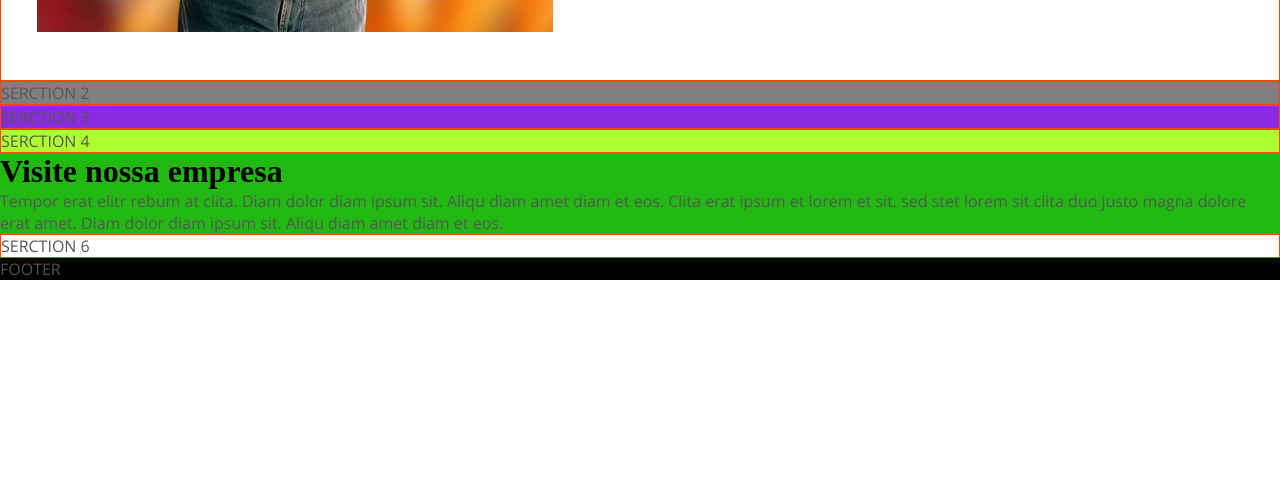
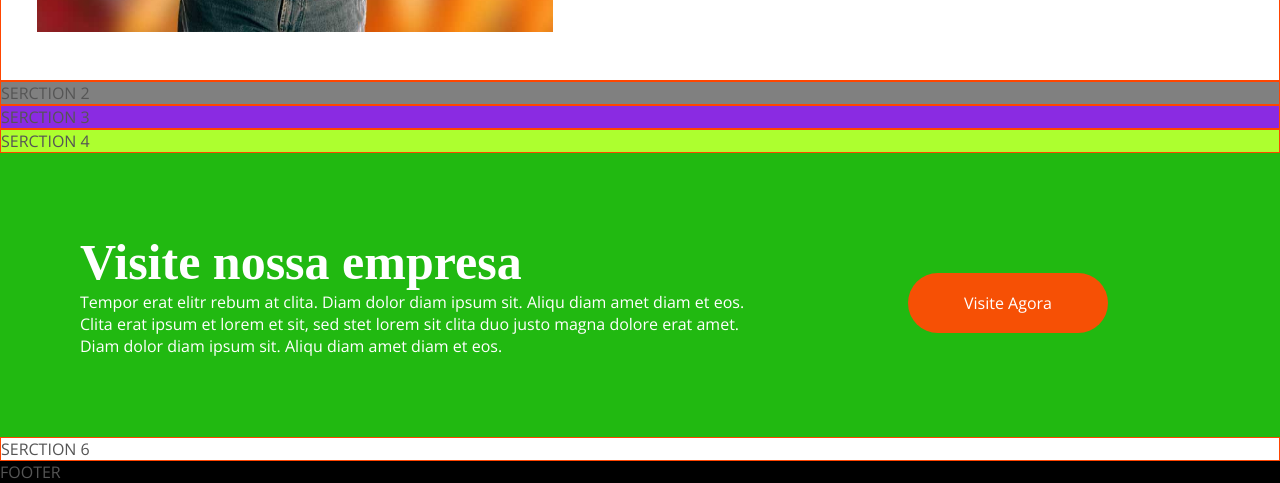
Before and after one commit to silvia-moreira/digital-college-fs11-projeto2023.1, a plain HTML site: page index.html in a window 1280 px wide. Shown: the part 700-1183 px from the top of the page. Before the commit the page ends 980 px from the top, so only its background shows below. Drawn offline with nearby package versions, Linux system fonts and the light colour scheme.

Commit message:
estilizando sessão 5

```diff
--- a/css/css silvia/style-silvia.css
+++ b/css/css silvia/style-silvia.css
@@ -1,4 +1,47 @@
+.section5-container {
+    display: flex;
+    flex-direction: row;
+    justify-content: center;
+    background-color: #21B911;
+    padding-top: 80px;
+    padding-bottom: 80px;
+    padding-left: 40px;
+    padding-right: 30px;
+}
+
 .article5-content {
-    background-color: #21B911 ;
+    color: white;
+    width: 60%;
+    font-size: 25px;
+    padding-left: 40px;
+}
 
+.article5-content p {
+    color: white;
 }
+
+.article5-content h1 {
+    font-weight: 700;
+}
+
+.article5-button {
+    display: flex;
+    width: 40%;
+    align-items: center;
+    justify-content: center;
+}
+
+.botao-visite {
+    background-color: #f65005;
+    margin: 16px 0px 0px;
+    padding: 10px;
+    font-size: 1rem;
+    font-family: 'Open Sans', sans-serif;
+    font-weight: 200;
+    border: 0px;
+    color: #ffff;
+    border-radius: 30px;
+    width: 200px;
+    height: 60px;
+    cursor: pointer;
+}
--- a/index.html
+++ b/index.html
@@ -110,9 +110,9 @@
             </p>
         </div>
 
-
-
-
+        <div class="article5-button">
+            <button class="botao-visite">Visite Agora</button>
+        </div>
 
     </div>
     <!-- FIM -->
```
